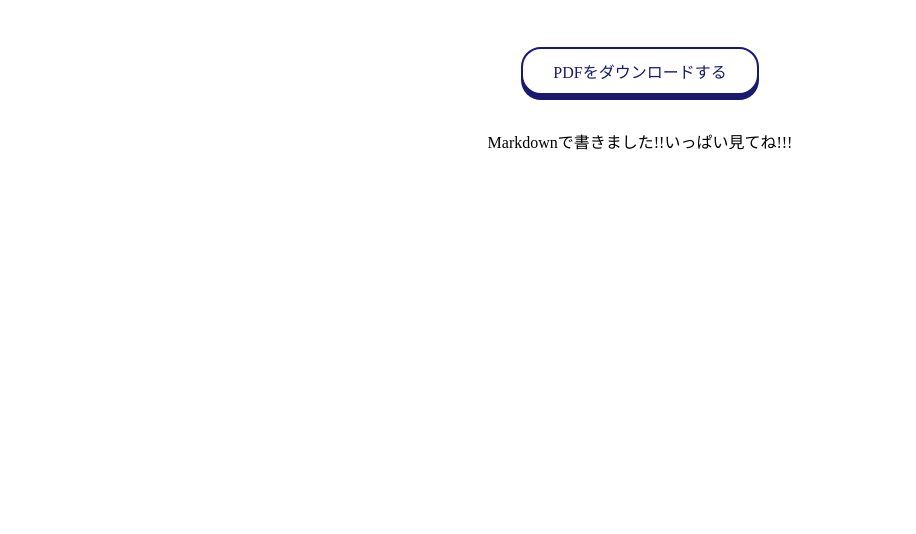
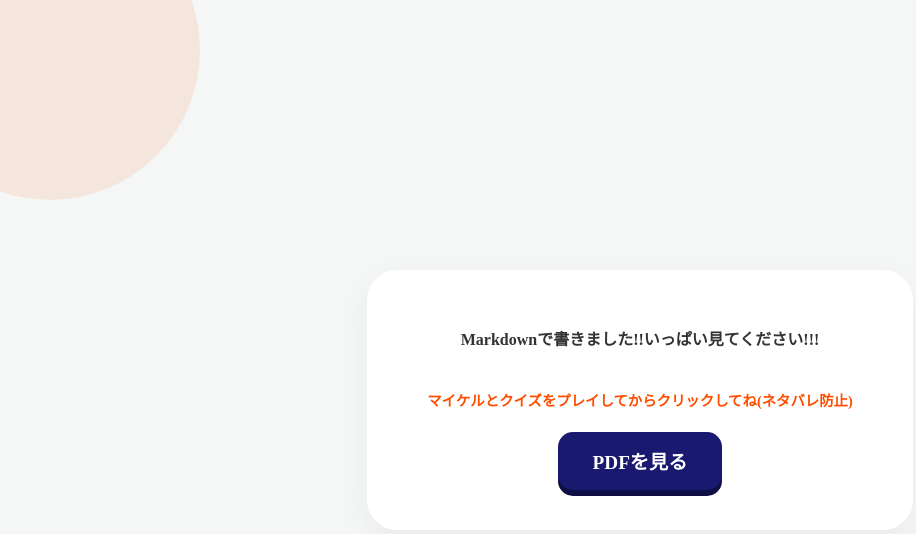
Before and after one commit to sii407/d_2026, a plain HTML site: page index.html in a window 1280 px wide. Shown: the whole page, without its empty margins (0-916 px from the left). Drawn offline with Linux system fonts and the light colour scheme.

Commit message:
background_change

```diff
--- a/index.html
+++ b/index.html
@@ -9,9 +9,10 @@
 </head>
 <body>
     <main id="main">
-        <a href="d_2026_quiz.pdf" class="button" target="_blank" rel="noopener">PDFをダウンロードする</a>
-        <br>
-        <p>Markdownで書きました!!いっぱい見てね!!!</p>
+        <p>Markdownで書きました!!いっぱい見てください!!!</p>
+        <p class="attention">マイケルとクイズをプレイしてからクリックしてね(ネタバレ防止)</p>
+        <a href="d_2026_quiz.pdf" class="button" target="_blank" rel="noopener">PDFを見る</a>
+
     </main>
     <footer role="contentinfo">
     </footer>
--- a/styles.css
+++ b/styles.css
@@ -1,26 +1,64 @@
+body {
+    margin: 0;
+    background-color: #f4f7f6;
+    position: relative;
+    overflow: hidden;
+    min-height: 100vh;
+    display: flex;
+    justify-content: center;
+    align-items: center;
+}
+
+body::before {
+    content: "";
+    position: absolute;
+    width: 300px;
+    height: 300px;
+    background: #ff4d00;
+    border-radius: 50%;
+    top: -100px;
+    left: -100px;
+    opacity: 0.1;
+    z-index: -1;
+}
+
 #main {
     display: flex;
     flex-direction: column;
     justify-content: center;
     align-items: center;
-    min-height: 200px;
+    background: #ffffff;
+    padding: 40px 60px;
+    border-radius: 30px;
+    box-shadow: 0 10px 30px rgba(0,0,0,0.05);
+    gap: 8px;
+}
+
+#main p {
+    color: #333;
+    font-weight: bold;
 }
 
 .button {
-    background-color: #fff;
-    border: solid 2px #191970;
-    color: #191970;
-    border-radius: 20px;
-    padding: 10px 30px;
+    background-color: #191970;
+    color: #fff;
+    border: none;
+    border-radius: 15px;
+    padding: 15px 35px;
     text-decoration: none;
-    font-size: 1em;
-    box-shadow: 0 5px 0 #191970;
-    display: inline-block;
-    transition: .3s;
+    font-size: 1.2em;
+    font-weight: bold;
+    box-shadow: 0 6px 0 #0f0f45;
+    transition: .1s;
 }
 
 .button:hover {
-    color: #191970;
-    transform: translateY(5px);
-    box-shadow: 0 0 0 #191970;
+    color: #fff;
+    transform: translateY(6px);
+    box-shadow: 0 0 0 #0f0f45;
 }
+
+.attention {
+    color: #ff4d00 !important;
+    font-size: 0.9em;
+}
```
